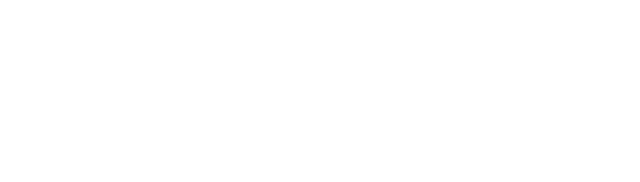
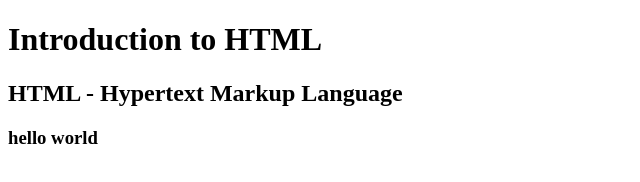
Before and after one commit to Jessnwanze/Lesson1-Activity2, a plain HTML site: page index.html in a window 1280 px wide. Shown: the whole page, without its empty margins (0-640 px from the left). Drawn offline with Linux system fonts and the light colour scheme.

Commit message:
commit changes on "main"

```diff
--- a/index.html
+++ b/index.html
@@ -6,3 +6,9 @@
     <title>learn HTML</title>
 </head>
 <body>
+<h1>Introduction to HTML</h1>
+<h2> HTML - Hypertext Markup Language</h2>
+<h3>hello world</h3>
+</body>
+
+</html>
```
